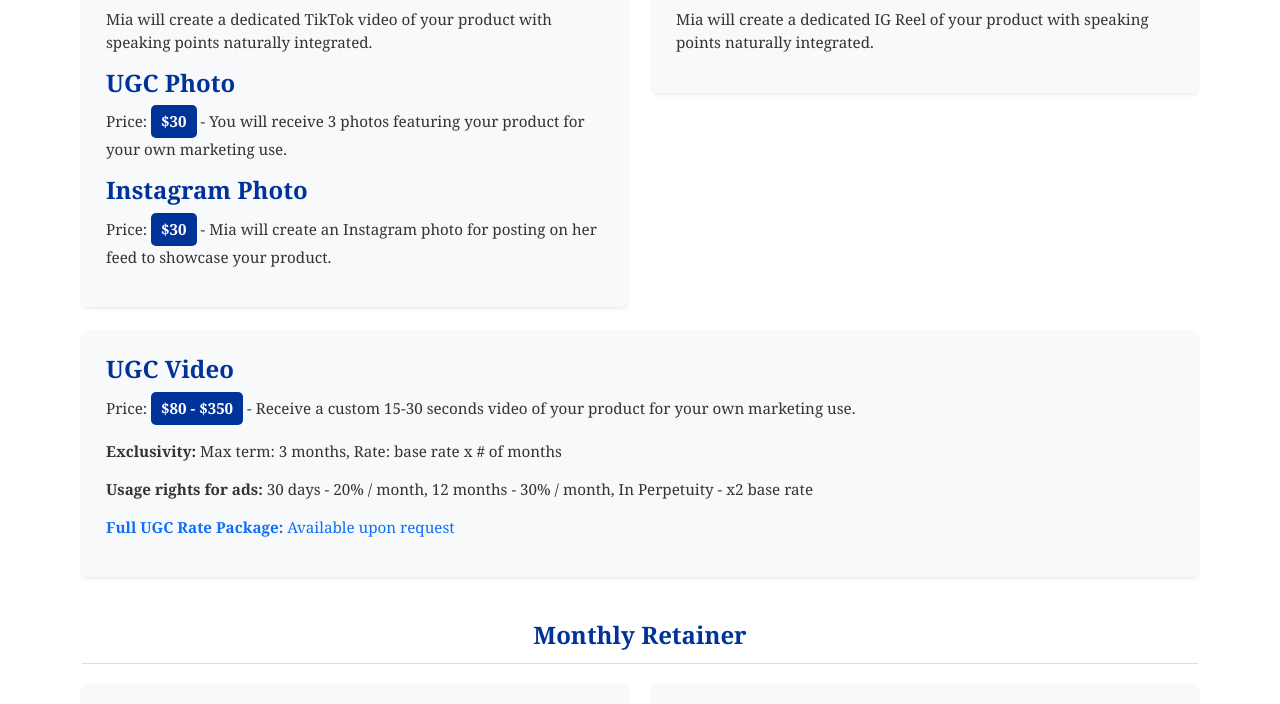
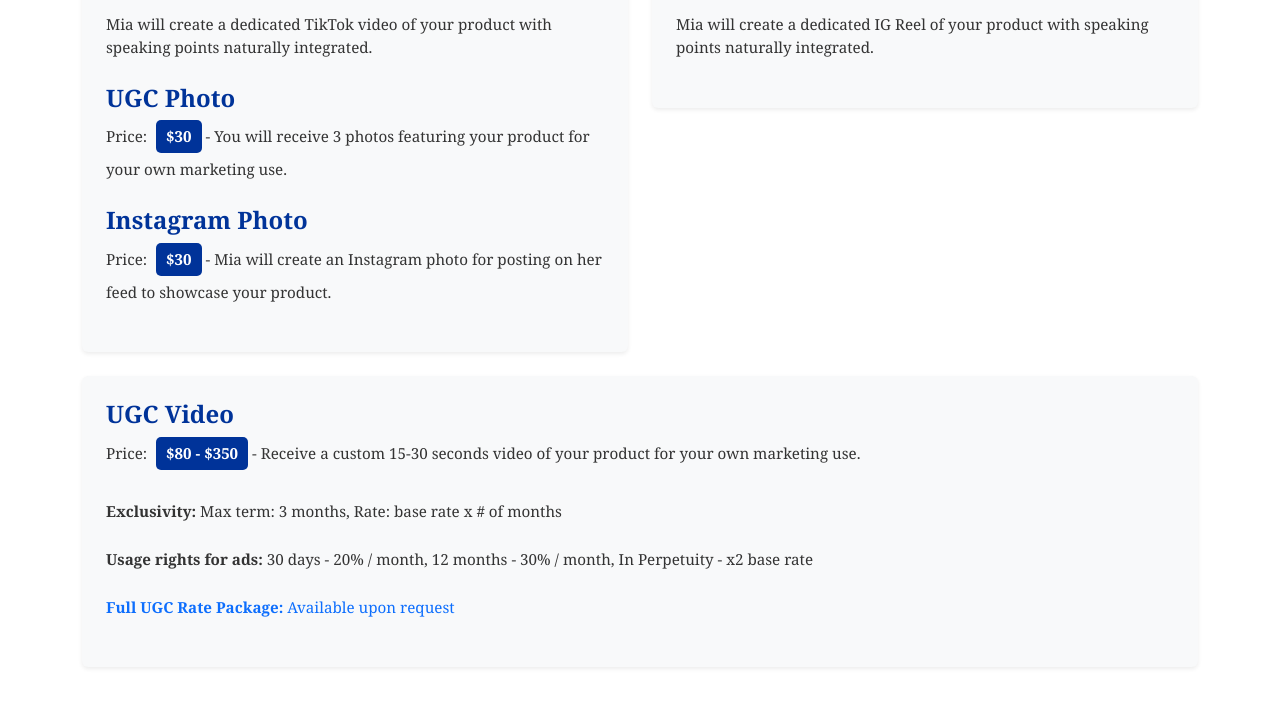
Before and after one commit to shibilon1/Mia, a plain HTML site: page index.html in a window 1280 px wide. Shown: the part 266-970 px from the top of the page. Drawn offline with nearby package versions, Linux system fonts and the light colour scheme.

Commit message:
index.html
Signed-off-by: shibilon1 <shibilon.tf@gmail.com>

```diff
--- a/index.html
+++ b/index.html
@@ -34,6 +34,8 @@
             border-radius: 5px;
             display: inline-block;
             font-weight: bold;
+            margin-left: 5px; /* Added margin for better spacing */
+            margin-bottom: 5px; /* Added margin to separate from subsequent lines */
         }
         .info {
             font-size: 0.95em;
@@ -67,6 +69,9 @@
         .pricing-section h4, .pricing-section h5 {
             color: #003399;
             font-weight: bold;
+        }
+        .pricing-section p {
+            margin-bottom: 25px; /* Increased margin for better spacing between paragraphs */
         }
     </style>
 </head>
```
